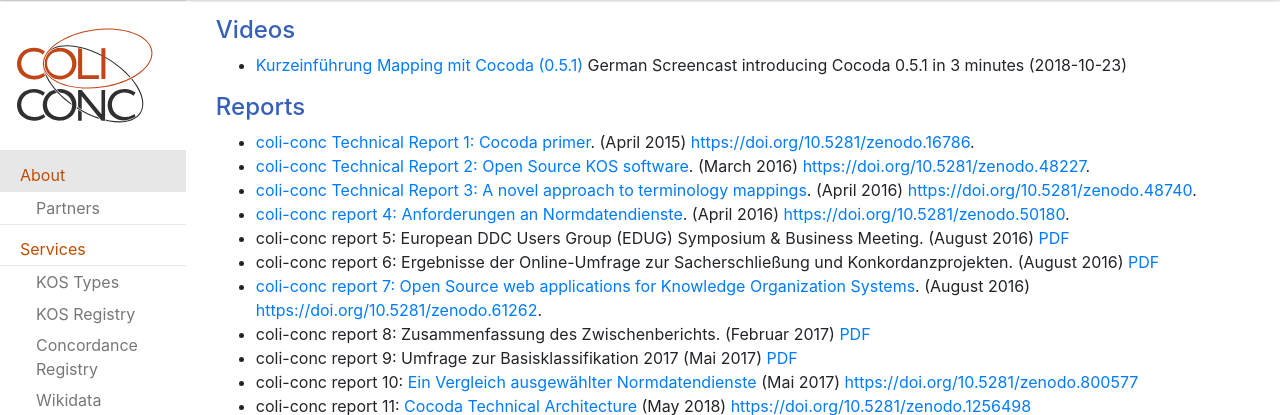
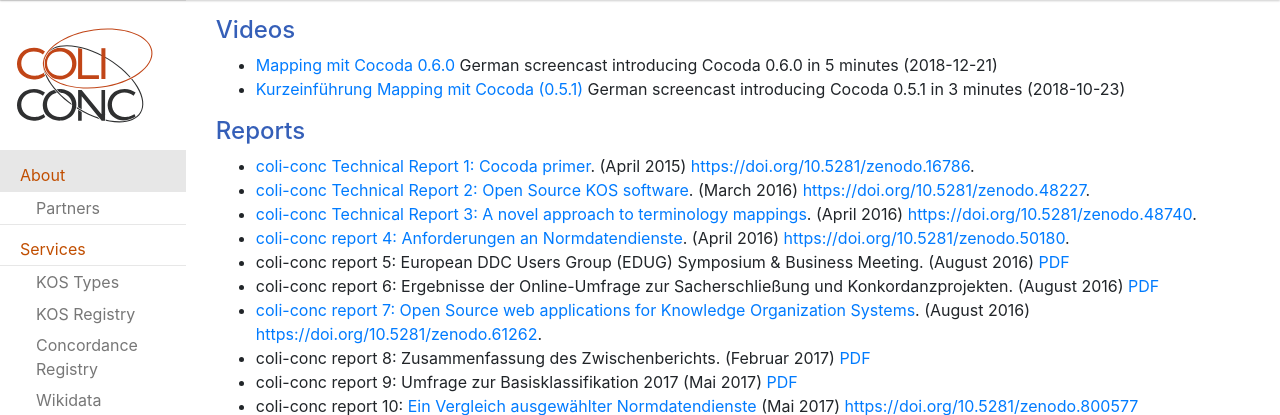
Before and after one commit to gbv/coli-conc.gbv.de, a PHP site: page /publications in a window 1280 px wide. Shown: the part 40-455 px from the top of the page. Run offline with PHP 8.4, Linux system fonts and the light colour scheme; data that the repository does not hold is empty; some libraries are stand-ins or nearby versions; some web fonts are replaced.

Commit message:
Add new screencast

```diff
--- a/publications/index.php
+++ b/publications/index.php
@@ -6,8 +6,12 @@ include "$BASE/header.php";
 <h4>Videos</h4>
 <ul>
   <li>
+    <a href="https://vimeo.com/307653028">Mapping mit Cocoda 0.6.0</a>
+    German screencast introducing Cocoda 0.6.0 in 5 minutes (2018-12-21)
+  </li>
+  <li>
     <a href="https://vimeo.com/296616305">Kurzeinführung Mapping mit Cocoda (0.5.1)</a>
-    German Screencast introducing Cocoda 0.5.1 in 3 minutes (2018-10-23)
+    German screencast introducing Cocoda 0.5.1 in 3 minutes (2018-10-23)
   </li>
 </ul>
 
```
